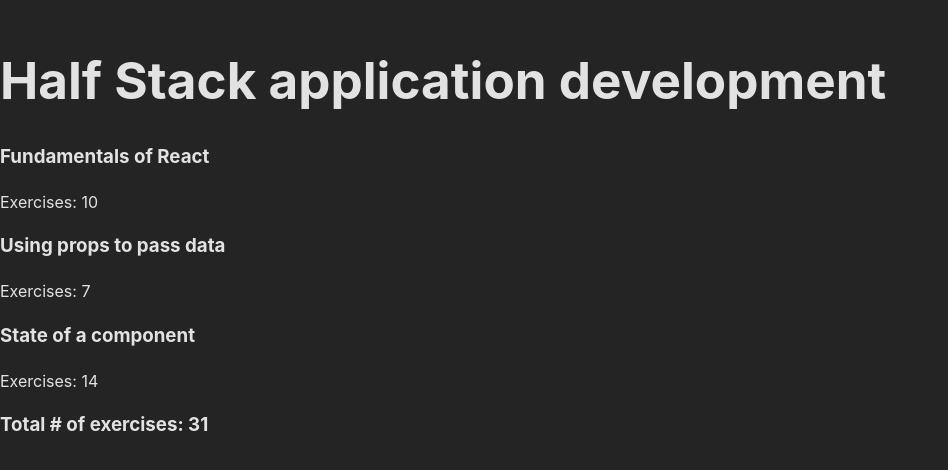
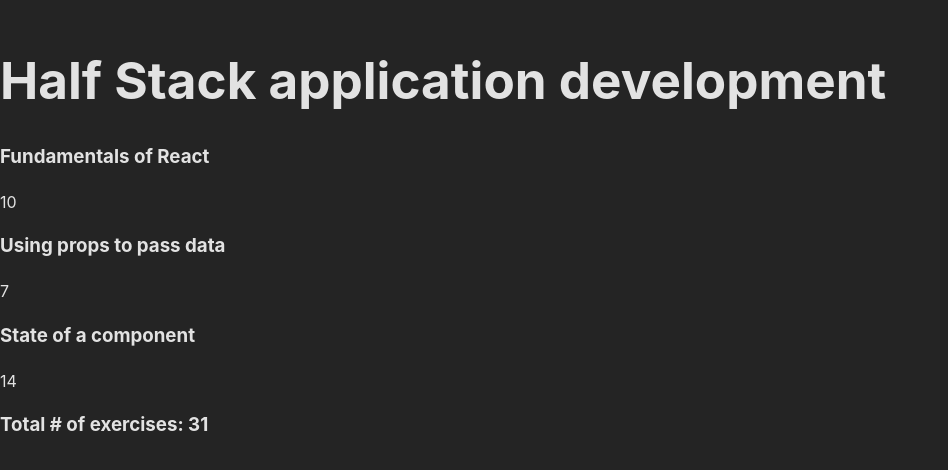
Before and after one commit to yiremorlans/reactupp, a React (Vite) app in the folder part1/reactupp-courseinfo/: page / in a window 1280 px wide. Shown: the part 162-632 px from the top of the page, without its empty margins (0-948 px from the left). Built offline with nearby package versions, Linux system fonts and the light colour scheme.

Commit message:
refactor: new course object w/functional components

```diff
--- a/part1/reactupp-courseinfo/src/App.jsx
+++ b/part1/reactupp-courseinfo/src/App.jsx
@@ -5,19 +5,29 @@
 import './index.css'
 
 const App = () => {
-  const course = 'Half Stack application development'
-  const part1 = 'Fundamentals of React'
-  const exercises1 = 10
-  const part2 = 'Using props to pass data'
-  const exercises2 = 7
-  const part3 = 'State of a component'
-  const exercises3 = 14
+  const course = {
+    name: 'Half Stack application development',
+    parts: [
+      {
+        name: 'Fundamentals of React',
+        exercises: 10
+      },
+      {
+        name: 'Using props to pass data',
+        exercises: 7
+      },
+      {
+        name: 'State of a component',
+        exercises: 14
+      }
+    ]
+  }
 
   return (
     <div>
       <Header className='courseHeader' course={course} />
-      <Content part1={part1} exercises1={exercises1} part2={part2} exercises2={exercises2} part3={part3} exercises3={exercises3} />
-      <Total exercises1={exercises1} exercises2={exercises2} exercises3={exercises3}/>
+      <Content courseMaterial={course.parts}/>
+      <Total exercises={course.parts}/>
     </div>
   )
 }
--- a/part1/reactupp-courseinfo/src/components/Content.jsx
+++ b/part1/reactupp-courseinfo/src/components/Content.jsx
@@ -1,12 +1,12 @@
 //react functional component
 import Part from "./Part"
 
-const Content =  ( {part1, part2, part3, exercises1, exercises2, exercises3}  ) => {
+const Content = ({courseMaterial}) => {
     return (
         <section>
-            <Part part={part1} exercises={exercises1} />
-            <Part part={part2} exercises={exercises2} />
-            <Part part={part3} exercises={exercises3} />
+            <Part name={courseMaterial[0].name} exercises={courseMaterial[0].exercises}/>
+            <Part name={courseMaterial[1].name} exercises={courseMaterial[1].exercises}/>
+            <Part name={courseMaterial[2].name} exercises={courseMaterial[2].exercises}/>
         </section>
     )
 }
--- a/part1/reactupp-courseinfo/src/components/Header.jsx
+++ b/part1/reactupp-courseinfo/src/components/Header.jsx
@@ -1,8 +1,8 @@
 //React functional component
-const Header = ( {course} ) => {
+const Header = ({course}) => {
     return (
         <header>
-            <h1>{course}</h1>
+            <h1>{course.name}</h1>
         </header>
     )
 }
--- a/part1/reactupp-courseinfo/src/components/Part.jsx
+++ b/part1/reactupp-courseinfo/src/components/Part.jsx
@@ -1,9 +1,9 @@
-const Part = ({part, exercises})   => {
+const Part = ({name, exercises}) => {
     return (
-        <div>
-            <h3>{part}</h3>
-            <span>Exercises: {exercises}</span>
-        </div>
+        <>
+            <h3>{name}</h3>
+            <p>{exercises}</p>
+        </>
         )
 }
 
--- a/part1/reactupp-courseinfo/src/components/Total.jsx
+++ b/part1/reactupp-courseinfo/src/components/Total.jsx
@@ -1,6 +1,6 @@
-const Total = ({exercises1, exercises2, exercises3 }) => {
+const Total = ({exercises}) => {
     return (
-        <h3>Total # of exercises: {exercises1 + exercises2 + exercises3}</h3>
+        <h3>Total # of exercises: {exercises.map(part => part.exercises).reduce((a, b) => a + b, 0)}</h3>
     )
 }
 
```
Also changed, not shown: 2 other files (tests, documents, lock files or other folders).
